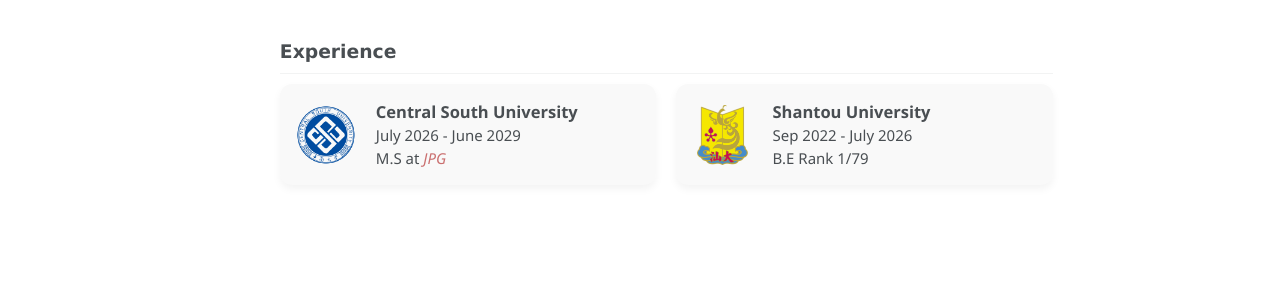
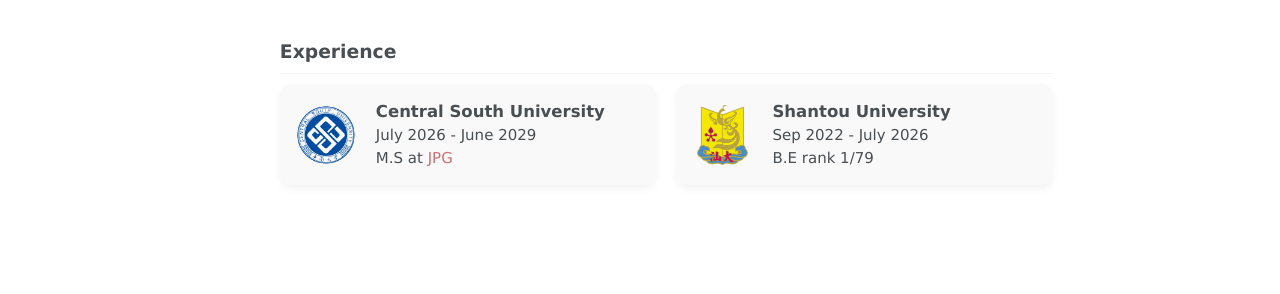
Before and after one commit to EasonTuT/EasonYe.github.io, a Jekyll site: the page built from _pages/about.md, in a window 1280 px wide and 1400 px high, scrolled down 561 px. Shown: the part 881-1175 px from the top of the window. Built offline with Jekyll 4.4.1, drawn with Linux system fonts in a browser that asks for light colours; some web fonts are replaced.

Commit message:
Update about.md
Signed-off-by: EasonTuT <122711212+EasonTuT@users.noreply.github.com>

```diff
--- a/_pages/about.md
+++ b/_pages/about.md
@@ -27,7 +27,7 @@ redirect_from:
         object-fit: contain;
     }
     .experience-info {
-        font-family: "Segoe UI", sans-serif;
+        font-family: 'Arial Rounded MT Bold', 'Verdana', sans-serif;
     }
     .experience-info strong {
         font-size: 1.1em;
@@ -432,7 +432,7 @@ Experimental results demonstrate the effectiveness and robustness of our approac
       <div class="experience-info">
           <strong>Central South University</strong><br>
           July 2026 - June 2029<br>
-          M.S at <a href="https://csu-jpg.github.io"><em>JPG</em></a>
+          M.S at <a href="https://csu-jpg.github.io">JPG</a>
       </div>
   </div>
 
@@ -441,7 +441,7 @@ Experimental results demonstrate the effectiveness and robustness of our approac
       <div class="experience-info">
           <strong>Shantou University</strong><br>
           Sep 2022 - July 2026<br>
-          B.E Rank 1/79
+          B.E rank 1/79
       </div>
   </div>
 </div>
```
